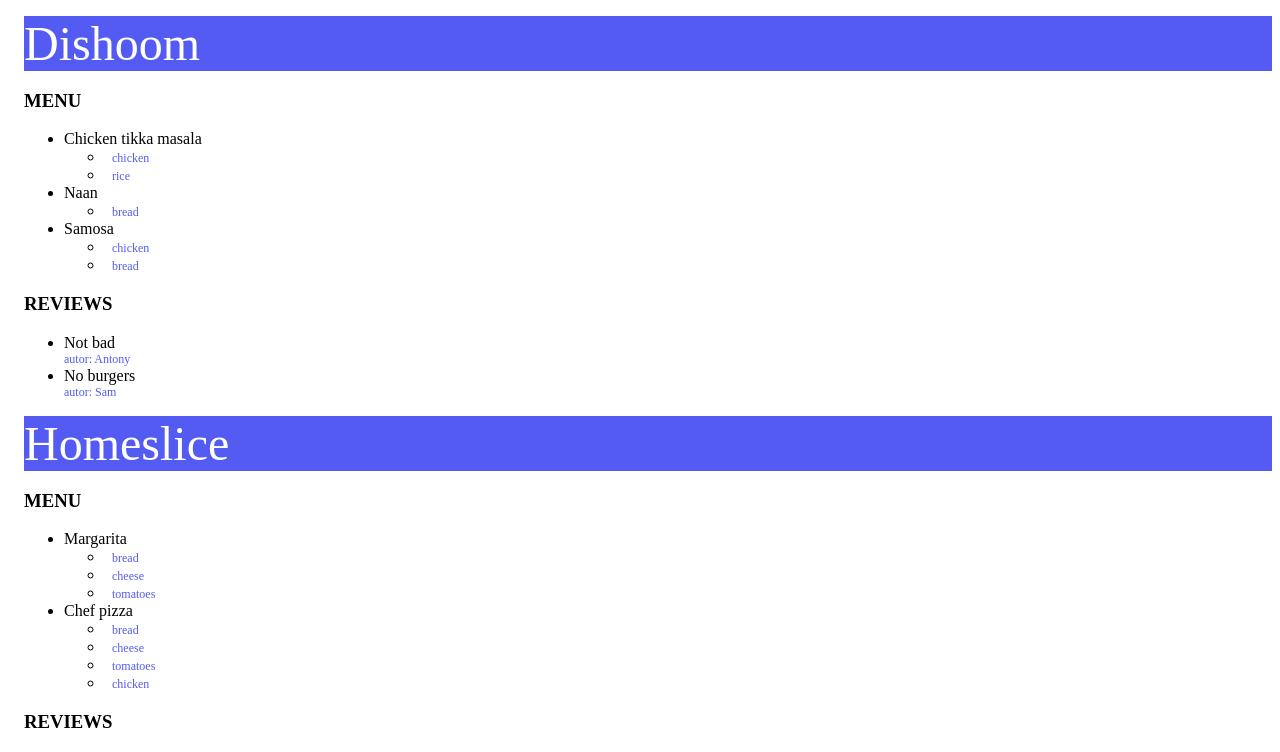
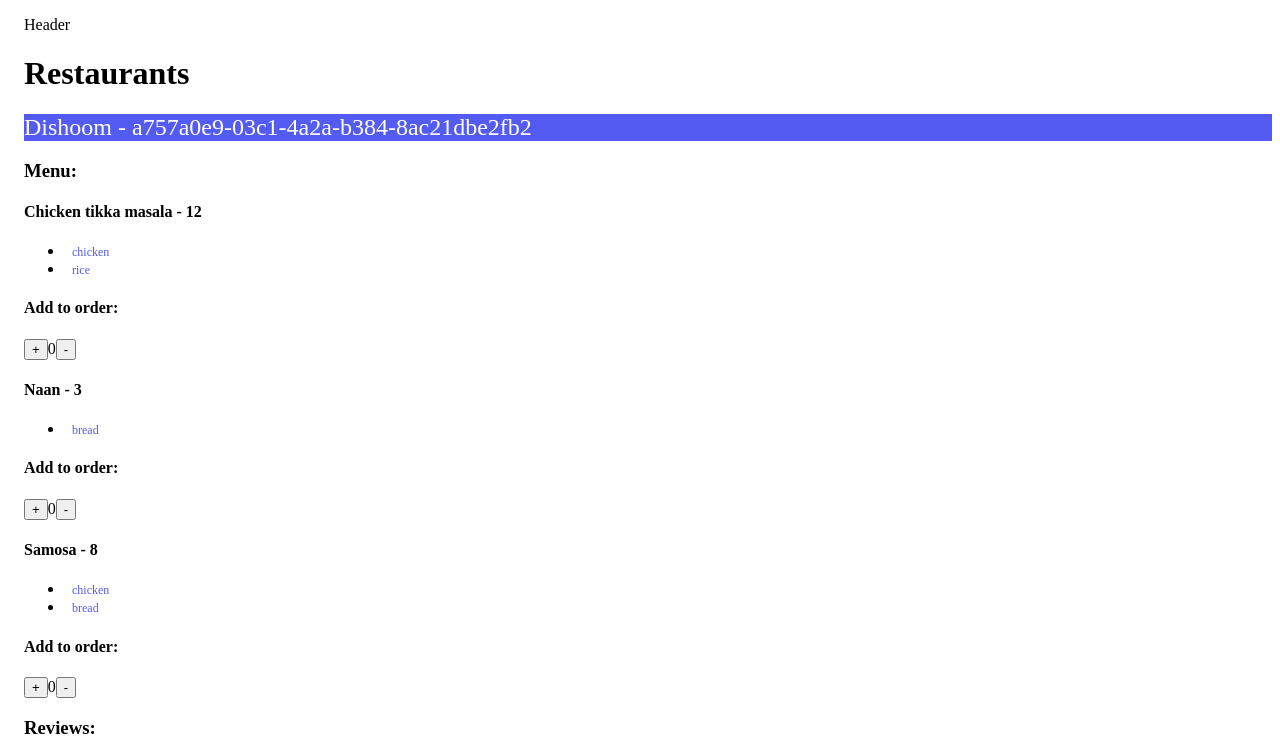
Before and after one commit to mirrorgml/reacttrain1, a React (Vite) app: page / in a window 1280 px wide. Shown: the top 752 px of the page. Built offline with nearby package versions, Linux system fonts and the light colour scheme.

Commit message:
дз2. обязательная часть

```diff
--- /dev/null
+++ b/src/components/app/component.jsx
@@ -0,0 +1,16 @@
+import { restaurants } from "../../materials/mock";
+import { Restaurant } from "../restaurant/component";
+import { Layout } from "../layout/component";
+
+export const App = () => {
+  return (
+    <div className='main'>
+      <Layout>
+        <h1>Restaurants </h1>
+        {restaurants.map(({ name, id, menu, reviews }) => (
+          <Restaurant name={name} id={id} menu={menu} reviews={reviews} />
+        ))}
+      </Layout>
+    </div>
+  );
+};
--- /dev/null
+++ b/src/components/footer/component.jsx
@@ -0,0 +1,3 @@
+export const Footer = () => {
+    return <footer>footer</footer>;
+  };
--- /dev/null
+++ b/src/components/header/component.jsx
@@ -0,0 +1,3 @@
+export const Header = () => {
+    return <header>Header</header>;
+};
--- /dev/null
+++ b/src/components/layout/component.jsx
@@ -0,0 +1,12 @@
+import { Footer } from "../footer/component";
+import { Header } from "../header/component";
+
+export const Layout = ({ children }) => {
+  return (
+    <div>
+      <Header />
+      {children}
+      <Footer />
+    </div>
+  );
+};
--- /dev/null
+++ b/src/components/restaurant/component.jsx
@@ -0,0 +1,63 @@
+import { useState } from "react";
+
+const useCount = () => {
+  const [count, setCount] = useState(0);
+
+  const increment = () => {
+    setCount((prevState) => prevState < 5 ? prevState + 1 : prevState);
+  };
+  const decrement = () => {
+    setCount((prevState) => prevState > 0 ? prevState - 1 : prevState);
+  };
+
+  return {
+    count,
+    increment,
+    decrement,
+  };
+};
+
+export const Restaurant = ({ name, id, menu, reviews }) => {
+  const { count, decrement, increment } = useCount();
+
+  return (
+    <div>
+      <div className='title'>{name} - {id}</div>
+
+      <h3>Menu: </h3>
+      {menu.length ? (
+        menu.map((oMenu) =>
+        <>
+            <h4>{oMenu.name} - {oMenu.price} </h4>
+            <ul>
+                {oMenu.ingredients.map((menuItem) => (
+                    <li>
+                    <div className='ingridients'>{menuItem}</div>
+                    </li>
+                ))
+                }
+            </ul>
+            <h4>Add to order: </h4>
+            <button onClick={increment}>+</button>
+            {count}
+            <button onClick={decrement}>-</button>
+        </>)
+        ) : (
+            <div></div>
+        )}
+      <h3>Reviews: </h3>
+      {reviews.length ? (
+        reviews.map((review) =>
+            <li>
+                <div>{review.text}</div>
+                <div className='autors'> autor: {review.user}</div>
+            </li>
+
+        )
+      ) : (
+        <div></div>
+      )}
+
+    </div>
+  );
+};
--- a/src/index.css
+++ b/src/index.css
@@ -7,7 +7,7 @@
   font-weight: 400;
   background-color: #535bf2;
   color:#fff;
-  font-size: 3rem;
+  font-size: 1.5rem;
 }
 .ingridients{
   font-size: 0.75rem;
--- a/src/main.jsx
+++ b/src/main.jsx
@@ -1,123 +1,7 @@
-import React from 'react'
-import ReactDOM from 'react-dom/client'
-import './index.css'
-import { restaurants } from "../materials/mock";
+// import React from 'react'
+import './index.css';
 
-// ReactDOM.createRoot(document.getElementById("root")).render(
-//   <div className='main'>
-// {restaurants.map((value) => (
-//   <ul>
-//     {
-//       value.menu.map((menuItem) => (
-//         <li>
-//           <div>{menuItem.name}</div>
-//           <div>{menuItem.ingredients}</div>
-//         </li>
-//       ))
-//     }
-//   </ul>
-// ))}
-//   </div>
-// );
+import ReactDOM from "react-dom/client";
+import { App } from "./components/app/component";
 
-ReactDOM.createRoot(document.getElementById("root")).render(
-  <div className='main'>
-  <div>
-    <div className='title'>{restaurants[0].name}</div>
-    <h3>MENU</h3>
-    <ul>
-      <li>
-        <div>{restaurants[0].menu[0].name}</div>
-        <ul >
-          {restaurants[0].menu[0].ingredients.map((menuItem) => (
-          <li>
-          <div className='ingridients'>{menuItem}</div>
-          </li>
-          ))
-          }
-        </ul>
-      </li>
-
-      <li>
-        <div>{restaurants[0].menu[1].name}</div>
-        <ul >
-          {restaurants[0].menu[1].ingredients.map((menuItem) => (
-          <li>
-          <div className='ingridients'>{menuItem}</div>
-          </li>
-          ))
-          }
-        </ul>
-      </li>
-
-      <li>
-        <div>{restaurants[0].menu[2].name}</div>
-        <ul >
-          {restaurants[0].menu[2].ingredients.map((menuItem) => (
-          <li>
-          <div className='ingridients'>{menuItem}</div>
-          </li>
-          ))
-          }
-        </ul>
-      </li>
-    </ul>
-    <h3>REVIEWS</h3>
-    <ul>
-      <li>
-        <div>{restaurants[0].reviews[0].text}</div>
-        <div className='autors'> autor: {restaurants[0].reviews[0].user}</div>
-      </li>
-      <li>
-        <div>{restaurants[0].reviews[1].text}</div>
-        <div className='autors'> autor: {restaurants[0].reviews[1].user}</div>
-      </li>
-    </ul>
-  </div>
-
-  <div>
-  <div className='title'>{restaurants[1].name}</div>
-  <h3>MENU</h3>
-  <ul>
-    <li>
-      <div>{restaurants[1].menu[0].name}</div>
-      <ul >
-        {restaurants[1].menu[0].ingredients.map((menuItem) => (
-        <li>
-        <div className='ingridients'>{menuItem}</div>
-        </li>
-        ))
-        }
-      </ul>
-    </li>
-
-    <li>
-      <div>{restaurants[1].menu[1].name}</div>
-      <ul >
-        {restaurants[1].menu[1].ingredients.map((menuItem) => (
-        <li>
-        <div className='ingridients'>{menuItem}</div>
-        </li>
-        ))
-        }
-      </ul>
-    </li>
-  </ul>
-  <h3>REVIEWS</h3>
-  <ul>
-    <li>
-      <div>{restaurants[1].reviews[0].text}</div>
-      <div className='autors'> autor: {restaurants[1].reviews[0].user}</div>
-    </li>
-    <li>
-      <div>{restaurants[1].reviews[1].text}</div>
-      <div className='autors'> autor: {restaurants[1].reviews[1].user}</div>
-    </li>
-    <li>
-      <div>{restaurants[1].reviews[2].text}</div>
-      <div className='autors'> autor: {restaurants[1].reviews[2].user}</div>
-    </li>
-  </ul>
-  </div>
-</div>
-);
+ReactDOM.createRoot(document.getElementById("root")).render(<App />);
```
Also changed, not shown: src/materials/mock.js (renamed from materials/mock.js), 1 other file (tests, documents, lock files or other folders).
